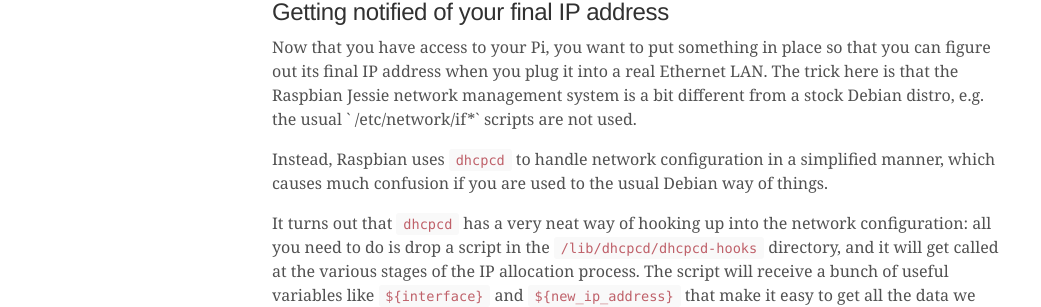
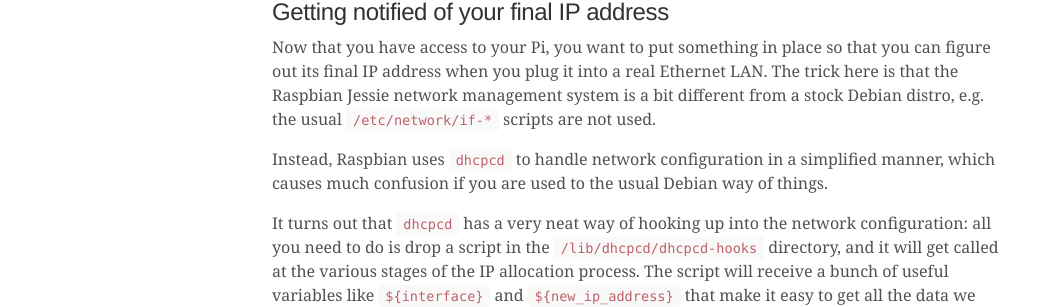
Before and after one commit to tomconte/tomconte.github.io, a Jekyll site: the page built from _posts/2016-03-11-finding-your-headless-raspberry-pi-ip-address.md, in a window 1280 px wide and 900 px high, scrolled down 1173 px. Shown: the part 224-531 px from the top of the window, without its empty margins (0-1041 px from the left). Built offline with Jekyll 4.4.1, drawn with Linux system fonts in a browser that asks for light colours.

Commit message:
Backtick problem

```diff
--- a/_posts/2016-03-11-finding-your-headless-raspberry-pi-ip-address.md
+++ b/_posts/2016-03-11-finding-your-headless-raspberry-pi-ip-address.md
@@ -38,7 +38,7 @@
 
 ## Getting notified of your final IP address
 
-Now that you have access to your Pi, you want to put something in place so that you can figure out its final IP address when you plug it into a real Ethernet LAN. The trick here is that the Raspbian Jessie network management system is a bit different from a stock Debian distro, e.g. the usual ` /etc/network/if*` scripts are not used.
+Now that you have access to your Pi, you want to put something in place so that you can figure out its final IP address when you plug it into a real Ethernet LAN. The trick here is that the Raspbian Jessie network management system is a bit different from a stock Debian distro, e.g. the usual `/etc/network/if-*` scripts are not used.
 
 Instead, Raspbian uses [`dhcpcd`](http://roy.marples.name/projects/dhcpcd/index) to handle network configuration in a simplified manner, which causes much confusion if you are used to the usual Debian way of things.
 
```
